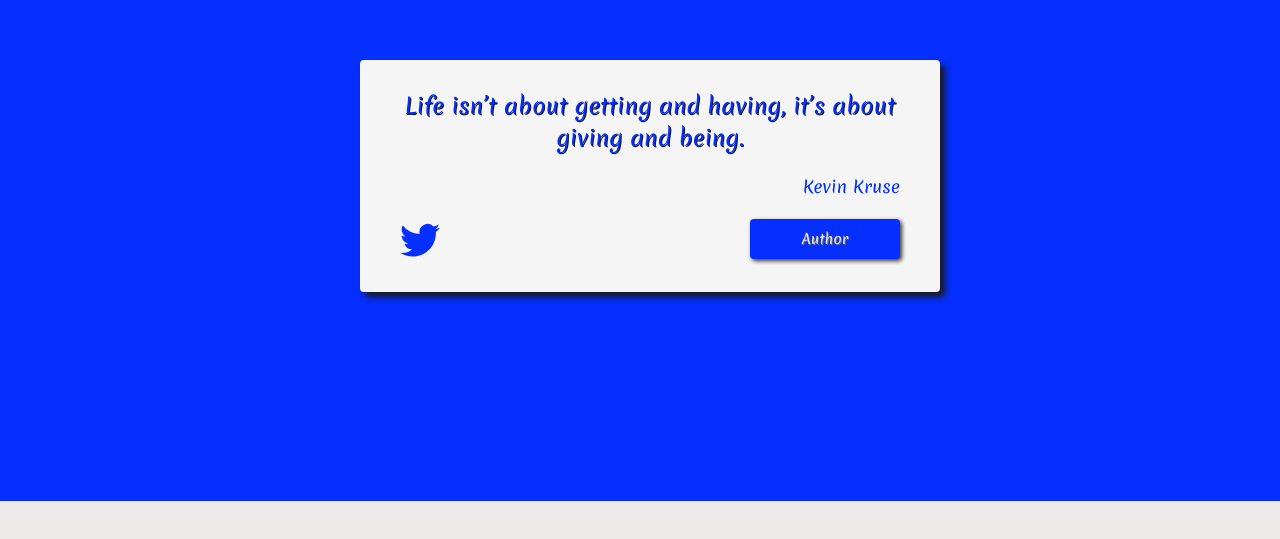
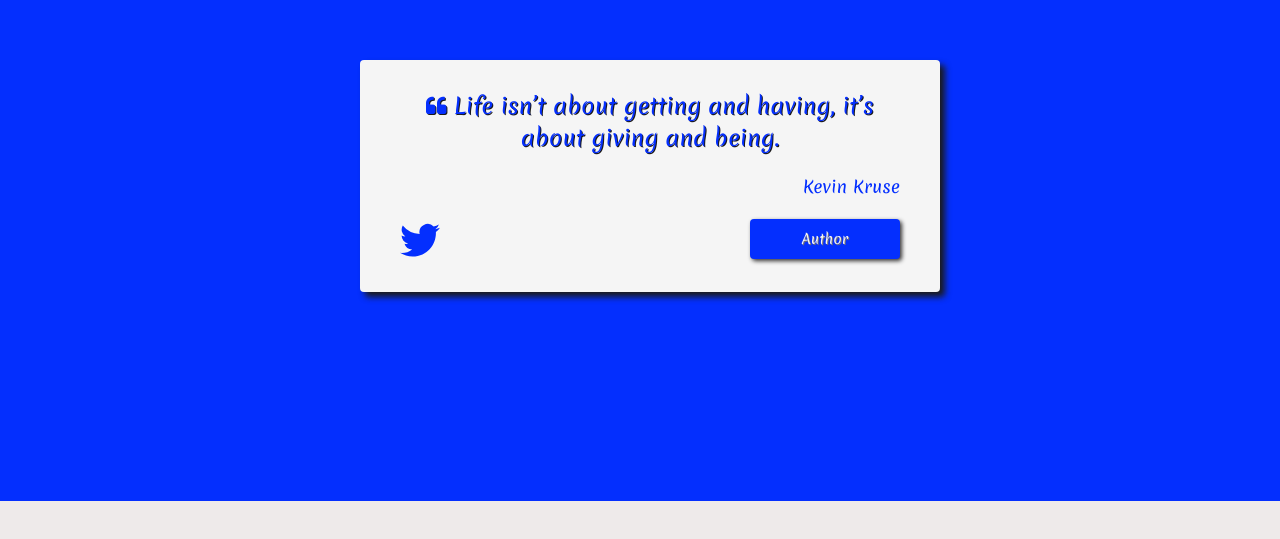
Before and after one commit to macosta08/quote-app-ract-academlo, a React (Create React App) app: page / in a window 1280 px wide. Shown: the part 149-688 px from the top of the page. Built offline with nearby package versions, Linux system fonts and the light colour scheme.

Commit message:
agrego un icon comillas

```diff
--- a/public/index.html
+++ b/public/index.html
@@ -24,6 +24,10 @@
       work correctly both with client-side routing and a non-root public URL.
       Learn how to configure a non-root public URL by running `npm run build`.
     -->
+    <link
+      rel="stylesheet"
+      href="https://cdnjs.cloudflare.com/ajax/libs/font-awesome/4.7.0/css/font-awesome.min.css"
+    />
     <title>Quote App</title>
   </head>
   <body>
--- a/src/App.js
+++ b/src/App.js
@@ -1,11 +1,11 @@
 import React from "react";
 import "./App.css";
-import { MessageCards } from "./components/MessageCards";
+import { QuoteBox } from "./components/QuoteBox";
 
 function App() {
   return (
     <>
-      <MessageCards />
+      <QuoteBox />
     </>
   );
 }
--- a/src/components/MessageCards.jsx
+++ b/src/components/QuoteBox.jsx
@@ -4,7 +4,7 @@ import dataQuotes from '../quotes.json'
 import { Button } from './Button';
 import { IconTwitter } from './IconTwitter';
 import './styles.css'
-export const MessageCards = () => {
+export const QuoteBox = () => {
 	const [quoteIndex, setQuoteIndex] = useState(0);
 
 	const setQuoteIndexRandom = () => {
@@ -16,7 +16,7 @@ export const MessageCards = () => {
 	return (
 		<div className='color-random' style={{ background: color }}>
 			<div className='quote-box'>
-				<p style={{ color: color }}>{quote}</p>
+				<p style={{ color: color }}><i className="fa fa-quote-left"/> {quote}</p>
 				<footer style={{ color: color }}>{author}</footer>
 				<div>
 					<span className='icon'>
--- a/src/components/styles.css
+++ b/src/components/styles.css
@@ -73,6 +73,6 @@ button {
     font-size: 22px;
   }
   .quote-box {
-    width: 570px;
+    width: 270px;
   }
 }
```
Also changed, not shown: src/components/Card.jsx (deleted, +0 -9 lines), 1 other file (tests, documents, lock files or other folders).
